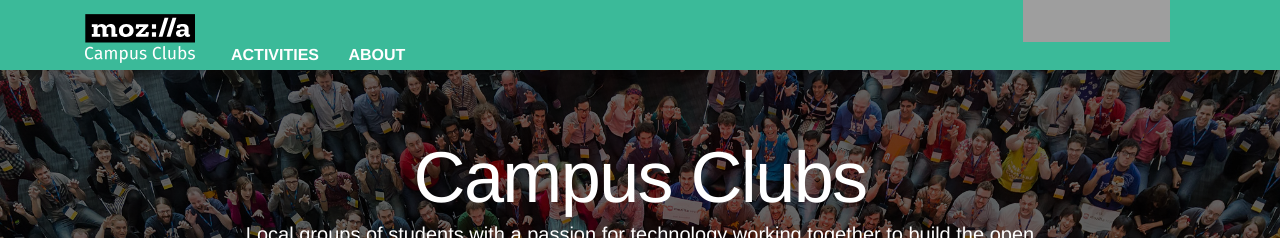
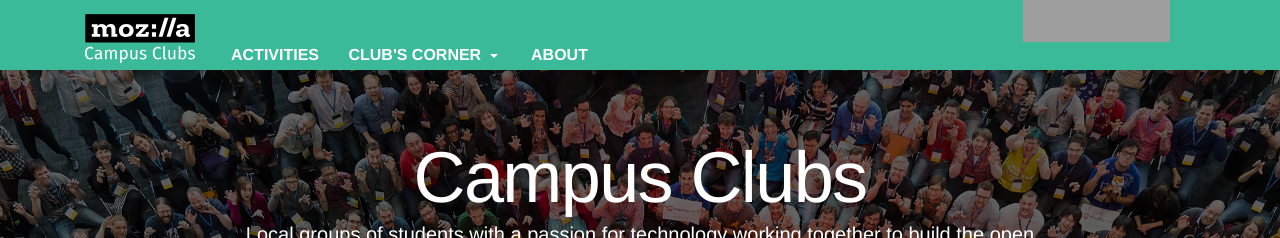
Before and after one commit to mozilla/mozilla-campus-clubs, a Jekyll site: the page built from index.html, in a window 1280 px wide. Shown: the top 238 px of the page. Built offline with Jekyll 4.4.1, drawn with Linux system fonts in a browser that asks for light colours; some web fonts are replaced; grey boxes are pictures that could not be loaded.

Commit message:
Changed the navbar

```diff
--- a/_includes/header.html
+++ b/_includes/header.html
@@ -2,19 +2,26 @@
 
   <nav class="navbar">
     <div class="container">
-      <a class="navbar-brand" href="/"><img src="/static/img/clubs.svg" alt="{{ site.title | escape }}"></a>
+      <a class="navbar-brand" href="/"><img src="/static/img/clubs.svg" alt="Mozilla Campus Clubs"></a>
 
       <button class="navbar-toggler hidden-lg-up" type="button" data-toggle="collapse" data-target="#exCollapsingNavbar" aria-controls="exCollapsingNavbar" aria-expanded="false" aria-label="Toggle navigation">
         &#9776;
       </button>
       <div class="collapse navbar-toggleable-md" id="exCollapsingNavbar">
         <a class="nav-link" href="/activities/">Activities</a>
+        <div class="nav-link dropdown">
+          <a class="nav-link dropdown-toggle" href="#" id="clubsCornerDropdown" role="button" data-toggle="dropdown" aria-haspopup="true" aria-expanded="false">
+            Club's Corner
+          </a>
+          <div class="dropdown-menu" aria-labelledby="clubsCornerDropdown" style="background-color: #3BBA99">
+            <a class="dropdown-item" href="/get-started/"><span style="color: black">Get Started</span></a>
+            <a class="dropdown-item" href="/resources/"><span style="color: black">Resources</span></a>
+            <a class="dropdown-item" href="/connect/"><span style="color: black">Connect</span></a>
+            <a class="dropdown-item" href="/report/#"><span style="color: black">Report</span></a>
+            <a class="dropdown-item" href="/faq/"><span style="color: black">FAQ</span></a>
+          </div>
+        </div>
         <a class="nav-link" href="/about/">About</a>
-        <!--<a class="nav-link" href="/get-started/">Get Started</a>
-        <a class="nav-link" href="/resources/">Resources</a>
-        <a class="nav-link" href="/connect/">Connect</a>
-        <a class="nav-link" href="/report/#">Report</a>
-        <a class="nav-link" href="/faq/">FAQ</a>-->
       </div>
 
       <div id="tabzilla" class="hidden-lg-down">
```
